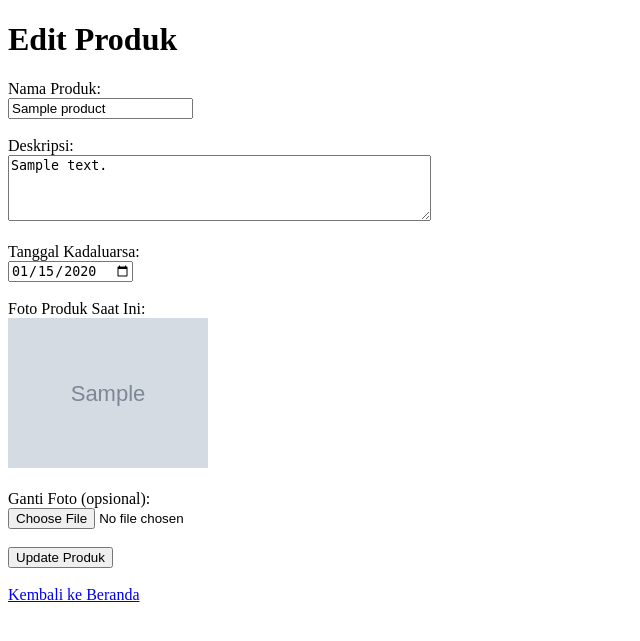
After one commit to wafiqmra/FreshGuard, a Flask app: page /edit_product/1 in a window 1280 px wide. The commit adds this page. Shown: the top 641 px of the page, without its empty margins (0-640 px from the left). Run offline with Flask 3, Linux system fonts and the light colour scheme; the visitor is signed in with stand-in values (Sample User, id 1); tables that the repository leaves empty or names only in its code hold one stand-in row (values such as "Sample post"); grey boxes marked "Sample" are stand-in pictures; some libraries are stand-ins or nearby versions.

Commit message:
fixed rangka

```diff
--- a/app.py
+++ b/app.py
@@ -27,6 +27,37 @@ os.makedirs(UPLOAD_FOLDER, exist_ok=True)
 def allowed_file(filename):
     return '.' in filename and filename.rsplit('.', 1)[1].lower() in ALLOWED_EXTENSIONS
 
+def save_image_file(image_file):
+    if image_file and allowed_file(image_file.filename):
+        filename = secure_filename(image_file.filename)
+        filepath = os.path.join(app.config['UPLOAD_FOLDER'], filename)
+        image_file.save(filepath)
+        return filename
+    return None
+
+def get_product_by_id(product_id):
+    cur = mysql.connection.cursor()
+    cur.execute("SELECT id, product_name, description, expiry_date, image FROM products WHERE id = %s AND user_id = %s",
+                (product_id, session.get('user_id')))
+    row = cur.fetchone()
+    if row:
+        return {
+            'id': row[0],
+            'product_name': row[1],
+            'description': row[2],
+            'expiry_date': row[3],
+            'image_filename': row[4]
+        }
+    return None
+
+def update_product(product_id, name, desc, expiry, image_filename):
+    cur = mysql.connection.cursor()
+    cur.execute("""
+        UPDATE products SET product_name=%s, description=%s, expiry_date=%s, image=%s
+        WHERE id=%s AND user_id=%s
+    """, (name, desc, expiry, image_filename, product_id, session.get('user_id')))
+    mysql.connection.commit()
+
 @app.route('/')
 def home():
     if 'user_id' not in session:
@@ -38,7 +69,6 @@ def home():
     cur.execute("SELECT id, product_name, description, expiry_date, image FROM products WHERE user_id=%s", (session['user_id'],))
     products = cur.fetchall()
 
-    # Check notifikasi produk mendekati kadaluarsa
     near_expiry_products = []
     for p in products:
         expiry_date = p[3]
@@ -58,7 +88,6 @@ def signup():
         hashed_password = generate_password_hash(password)
 
         cur = mysql.connection.cursor()
-        # Cek user/email sudah ada?
         cur.execute("SELECT id FROM users WHERE email=%s OR username=%s", (email, username))
         existing = cur.fetchone()
         if existing:
@@ -107,7 +136,6 @@ def add_product():
     description = request.form['description']
     expiry_date = request.form['expiry_date']
 
-    # Upload gambar
     if 'image' not in request.files:
         flash("Tidak ada file gambar", "danger")
         return redirect(url_for('home'))
@@ -147,20 +175,47 @@ def delete_product(product_id):
     flash("Produk berhasil dihapus", "success")
     return redirect(url_for('home'))
 
+@app.route('/edit_product/<int:product_id>', methods=['GET', 'POST'])
+def edit_product(product_id):
+    if 'user_id' not in session:
+        return redirect(url_for('login'))
+
+    product = get_product_by_id(product_id)
+    if not product:
+        flash("Produk tidak ditemukan.", "danger")
+        return redirect(url_for('home'))
+
+    if request.method == 'POST':
+        new_name = request.form['product_name']
+        new_desc = request.form['description']
+        new_expiry = request.form['expiry_date']
+
+        if 'image' in request.files and request.files['image'].filename != '':
+            image_file = request.files['image']
+            filename = save_image_file(image_file)
+        else:
+            filename = product['image_filename']
+
+        update_product(product_id, new_name, new_desc, new_expiry, filename)
+        flash("Produk berhasil diupdate!", "success")
+        return redirect(url_for('home'))
+
+    # GET request -> render edit form dengan data produk lama
+    return render_template('edit_product.html', product=product)
+
 
 def send_expiry_notifications():
-    """Kirim email notif ke semua user yang punya produk mendekati expired."""
     cur = mysql.connection.cursor()
     cur.execute("""
-    SELECT u.email, u.username, p.product_name, p.expiry_date, p.id
-    FROM users u JOIN products p ON u.id = p.user_id
-    WHERE p.notified = FALSE
+        SELECT u.email, u.username, p.product_name, p.expiry_date, p.id
+        FROM users u JOIN products p ON u.id = p.user_id
+        WHERE p.notified = FALSE
     """)
     all_products = cur.fetchall()
 
     users_notified = set()
 
-    for email, username, product_name, expiry_date, in all_products:
+    for email, username, product_name, expiry_date, product_id in all_products:
         if isinstance(expiry_date, str):
             expiry_date = datetime.strptime(expiry_date, '%Y-%m-%d').date()
 
@@ -179,7 +234,6 @@ def send_expiry_notifications():
                 mail.send(msg)
                 print(f"Email terkirim ke {email} untuk produk {product_name}")
 
-                # tandai produk sebagai sudah dikirimi notifikasi
                 cur2 = mysql.connection.cursor()
                 cur2.execute("UPDATE products SET notified = TRUE WHERE id = %s", (product_id,))
                 mysql.connection.commit()
@@ -187,9 +241,6 @@ def send_expiry_notifications():
             except Exception as e:
                 print(f"Gagal kirim email ke {email}: {e}")
 
-
-
-# Cron job / scheduler bisa pakai APScheduler, di sini kita buat route manual trigger (for demo)
 @app.route('/send_notifications')
 def send_notifications():
     send_expiry_notifications()
@@ -206,8 +257,6 @@ def test_email():
     except Exception as e:
         return f"Gagal kirim email: {e}"
 
-
-
 if __name__ == '__main__':
     app.secret_key = app.config['SECRET_KEY']
     app.run(debug=True)
--- /dev/null
+++ b/templates/edit_product.html
@@ -0,0 +1,34 @@
+<!DOCTYPE html>
+<html lang="en">
+<head>
+    <meta charset="UTF-8" />
+    <title>Edit Produk</title>
+</head>
+<body>
+    <h1>Edit Produk</h1>
+    <form action="{{ url_for('edit_product', product_id=product['id']) }}" method="post" enctype="multipart/form-data">
+        <label>Nama Produk:</label><br>
+        <input type="text" name="product_name" value="{{ product['product_name'] }}" required><br><br>
+
+        <label>Deskripsi:</label><br>
+        <textarea name="description" rows="4" cols="50" required>{{ product['description'] }}</textarea><br><br>
+
+        <label>Tanggal Kadaluarsa:</label><br>
+        <input type="date" name="expiry_date" value="{{ product['expiry_date'].strftime('%Y-%m-%d') if product['expiry_date'] else '' }}" required><br><br>
+
+        <label>Foto Produk Saat Ini:</label><br>
+        {% if product['image_filename'] %}
+            <img src="{{ url_for('uploaded_file', filename=product['image_filename']) }}" alt="Foto Produk" width="200"><br><br>
+        {% else %}
+            <p>Tidak ada foto produk.</p>
+        {% endif %}
+
+        <label>Ganti Foto (opsional):</label><br>
+        <input type="file" name="image" accept="image/*"><br><br>
+
+        <button type="submit">Update Produk</button>
+    </form>
+
+    <br><a href="{{ url_for('home') }}">Kembali ke Beranda</a>
+</body>
+</html>
--- a/templates/index.html
+++ b/templates/index.html
@@ -52,6 +52,11 @@
       <form action="{{ url_for('delete_product', product_id=p[0]) }}" method="POST" style="display:inline;">
         <button type="submit" onclick="return confirm('Yakin ingin menghapus produk ini?')">🗑 Hapus</button>
       </form>
+
+      <form action="{{ url_for('edit_product', product_id=p[0]) }}" method="GET" style="display:inline;">
+        <button type="submit">✏️ Edit</button>
+      </form>
+
     </div>
   {% else %}
     <p>Belum ada produk yang ditambahkan.</p>
```
